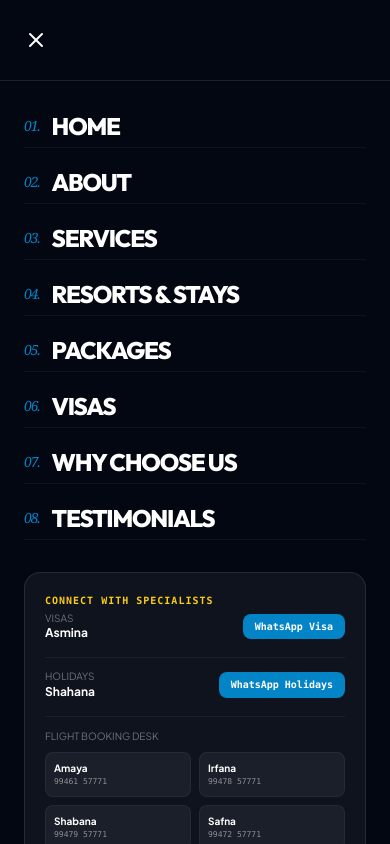
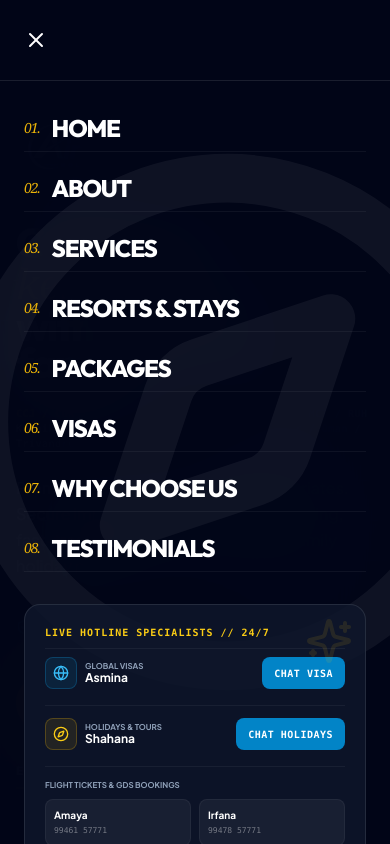
Before and after one commit to MuhammadRamzy/airtixholidays, a Next.js app: page / in a window 390 px wide. Both pictures are taken after a click on the button 36 px from the left and 40 px from the top of the page. Shown: the top 844 px of the page. Built offline with nearby package versions, Linux system fonts and the light colour scheme.

Commit message:
UX: enhance mobile menu drawer, add direct support shortcuts (WhatsApp/Mail), and enlarge logos

```diff
--- a/src/components/Footer.tsx
+++ b/src/components/Footer.tsx
@@ -27,7 +27,7 @@ export default function Footer() {
               <img
                 src="/logo.png"
                 alt="AirTix Holidays"
-                className="h-14 md:h-16 object-contain brightness-0 invert"
+                className="h-18 md:h-20 object-contain brightness-0 invert"
               />
             </a>
 
--- a/src/components/Hero.tsx
+++ b/src/components/Hero.tsx
@@ -99,12 +99,12 @@ export default function Hero() {
               <img
                 src="/logo.png"
                 alt="AirTix Holidays"
-                className="h-14 md:h-16 object-contain brightness-0 invert"
+                className="h-20 md:h-24 object-contain brightness-0 invert"
               />
             </motion.div>
 
             {/* Title */}
-            <motion.h1 variants={itemVariants} className="font-display font-black text-5xl sm:text-6xl md:text-7xl lg:text-[5.5rem] leading-[0.9] tracking-tighter mb-6 text-white">
+            <motion.h1 variants={itemVariants} className="font-display font-black text-[2.6rem] sm:text-5xl md:text-7xl lg:text-[5.5rem] leading-[0.9] tracking-tighter mb-6 text-white">
               Connecting <br />
               <span className="serif-italic font-normal text-gold-400 font-serif lowercase italic tracking-normal block my-1">
                 kerala
@@ -162,7 +162,7 @@ export default function Hero() {
             transition={{ duration: 0.8, delay: 0.2, ease: [0.16, 1, 0.3, 1] }}
             className="lg:col-span-5 w-full"
           >
-            <div className="bg-slate-900/60 backdrop-blur-xl border border-white/10 rounded-3xl p-6 md:p-8 shadow-2xl relative overflow-hidden">
+            <div className="bg-slate-900/60 backdrop-blur-xl border border-white/10 rounded-3xl p-4 sm:p-6 md:p-8 shadow-2xl relative overflow-hidden">
               {/* Header inside Widget */}
               <div className="flex items-center justify-between mb-6 pb-4 border-b border-white/5">
                 <div className="flex items-center gap-2">
@@ -222,13 +222,13 @@ export default function Hero() {
                             <select
                               value={origin}
                               onChange={(e) => setOrigin(e.target.value)}
-                              className="w-full bg-white/5 border border-white/10 rounded-xl px-3.5 py-2.5 text-sm font-bold text-white focus:outline-none focus:border-gold-500 appearance-none cursor-pointer"
+                              className="w-full bg-white/5 border border-white/10 rounded-xl px-2.5 py-2 sm:px-3.5 sm:py-2.5 text-xs sm:text-sm font-bold text-white focus:outline-none focus:border-gold-500 appearance-none cursor-pointer"
                             >
                               <option className="bg-slate-950 text-white" value="Kozhikode (CCJ)">Kozhikode (CCJ)</option>
                               <option className="bg-slate-950 text-white" value="Kochi (COK)">Kochi (COK)</option>
                               <option className="bg-slate-950 text-white" value="Trivandrum (TRV)">Trivandrum (TRV)</option>
                             </select>
-                            <ChevronDown className="w-4 h-4 text-slate-400 absolute right-3 top-3.5 pointer-events-none" />
+                            <ChevronDown className="w-4 h-4 text-slate-400 absolute right-3 top-1/2 -translate-y-1/2 pointer-events-none" />
                           </div>
                         </div>
 
@@ -238,7 +238,7 @@ export default function Hero() {
                             <select
                               value={destination}
                               onChange={(e) => setDestination(e.target.value)}
-                              className="w-full bg-white/5 border border-white/10 rounded-xl px-3.5 py-2.5 text-sm font-bold text-white focus:outline-none focus:border-gold-500 appearance-none cursor-pointer"
+                              className="w-full bg-white/5 border border-white/10 rounded-xl px-2.5 py-2 sm:px-3.5 sm:py-2.5 text-xs sm:text-sm font-bold text-white focus:outline-none focus:border-gold-500 appearance-none cursor-pointer"
                             >
                               <option className="bg-slate-950 text-white" value="Dubai (DXB)">Dubai (DXB)</option>
                               <option className="bg-slate-950 text-white" value="Doha (DOH)">Doha (DOH)</option>
@@ -246,7 +246,7 @@ export default function Hero() {
                               <option className="bg-slate-950 text-white" value="Riyadh (RUH)">Riyadh (RUH)</option>
                               <option className="bg-slate-950 text-white" value="Jeddah (JED)">Jeddah (JED)</option>
                             </select>
-                            <ChevronDown className="w-4 h-4 text-slate-400 absolute right-3 top-3.5 pointer-events-none" />
+                            <ChevronDown className="w-4 h-4 text-slate-400 absolute right-3 top-1/2 -translate-y-1/2 pointer-events-none" />
                           </div>
                         </div>
                       </div>
@@ -259,7 +259,7 @@ export default function Hero() {
                             <select
                               value={passengers}
                               onChange={(e) => setPassengers(e.target.value)}
-                              className="w-full bg-white/5 border border-white/10 rounded-xl px-3.5 py-2.5 text-sm font-bold text-white focus:outline-none focus:border-gold-500 appearance-none cursor-pointer"
+                              className="w-full bg-white/5 border border-white/10 rounded-xl px-2.5 py-2 sm:px-3.5 sm:py-2.5 text-xs sm:text-sm font-bold text-white focus:outline-none focus:border-gold-500 appearance-none cursor-pointer"
                             >
                               <option className="bg-slate-950 text-white" value="1">1 Passenger</option>
                               <option className="bg-slate-950 text-white" value="2">2 Passengers</option>
@@ -267,7 +267,7 @@ export default function Hero() {
                               <option className="bg-slate-950 text-white" value="4">4 Passengers</option>
                               <option className="bg-slate-950 text-white" value="5+">5+ Passengers</option>
                             </select>
-                            <ChevronDown className="w-4 h-4 text-slate-400 absolute right-3 top-3.5 pointer-events-none" />
+                            <ChevronDown className="w-4 h-4 text-slate-400 absolute right-3 top-1/2 -translate-y-1/2 pointer-events-none" />
                           </div>
                         </div>
 
@@ -277,14 +277,14 @@ export default function Hero() {
                             <select
                               value={classType}
                               onChange={(e) => setClassType(e.target.value)}
-                              className="w-full bg-white/5 border border-white/10 rounded-xl px-3.5 py-2.5 text-sm font-bold text-white focus:outline-none focus:border-gold-500 appearance-none cursor-pointer"
+                              className="w-full bg-white/5 border border-white/10 rounded-xl px-2.5 py-2 sm:px-3.5 sm:py-2.5 text-xs sm:text-sm font-bold text-white focus:outline-none focus:border-gold-500 appearance-none cursor-pointer"
                             >
                               <option className="bg-slate-950 text-white" value="Economy">Economy</option>
                               <option className="bg-slate-950 text-white" value="Premium Eco">Premium Eco</option>
                               <option className="bg-slate-950 text-white" value="Business">Business</option>
                               <option className="bg-slate-950 text-white" value="First Class">First Class</option>
                             </select>
-                            <ChevronDown className="w-4 h-4 text-slate-400 absolute right-3 top-3.5 pointer-events-none" />
+                            <ChevronDown className="w-4 h-4 text-slate-400 absolute right-3 top-1/2 -translate-y-1/2 pointer-events-none" />
                           </div>
                         </div>
                       </div>
@@ -321,7 +321,7 @@ export default function Hero() {
                           <select
                             value={visaCountry}
                             onChange={(e) => setVisaCountry(e.target.value)}
-                            className="w-full bg-white/5 border border-white/10 rounded-xl px-3.5 py-2.5 text-sm font-bold text-white focus:outline-none focus:border-gold-500 appearance-none cursor-pointer"
+                            className="w-full bg-white/5 border border-white/10 rounded-xl px-2.5 py-2 sm:px-3.5 sm:py-2.5 text-xs sm:text-sm font-bold text-white focus:outline-none focus:border-gold-500 appearance-none cursor-pointer"
                           >
                             <option className="bg-slate-950 text-white" value="United Arab Emirates (UAE)">United Arab Emirates (UAE)</option>
                             <option className="bg-slate-950 text-white" value="Saudi Arabia (Tourist/Umrah)">Saudi Arabia (Tourist/Umrah)</option>
@@ -331,7 +331,7 @@ export default function Hero() {
                             <option className="bg-slate-950 text-white" value="United Kingdom (UK)">United Kingdom (UK)</option>
                             <option className="bg-slate-950 text-white" value="Southeast Asia (Malaysia/Thailand)">Southeast Asia (Malaysia/Thailand)</option>
                           </select>
-                          <ChevronDown className="w-4 h-4 text-slate-400 absolute right-3 top-3.5 pointer-events-none" />
+                          <ChevronDown className="w-4 h-4 text-slate-400 absolute right-3 top-1/2 -translate-y-1/2 pointer-events-none" />
                         </div>
                       </div>
 
@@ -359,7 +359,7 @@ export default function Hero() {
                           <select
                             value={holidayType}
                             onChange={(e) => setHolidayType(e.target.value)}
-                            className="w-full bg-white/5 border border-white/10 rounded-xl px-3.5 py-2.5 text-sm font-bold text-white focus:outline-none focus:border-gold-500 appearance-none cursor-pointer"
+                            className="w-full bg-white/5 border border-white/10 rounded-xl px-2.5 py-2 sm:px-3.5 sm:py-2.5 text-xs sm:text-sm font-bold text-white focus:outline-none focus:border-gold-500 appearance-none cursor-pointer"
                           >
                             <option className="bg-slate-950 text-white" value="Premium Alleppey Houseboat Cruise">Premium Alleppey Houseboat Cruise</option>
                             <option className="bg-slate-950 text-white" value="Munnar Mist Valley Hill Resort stay">Munnar Mist Valley Hill Resort Stay</option>
@@ -367,7 +367,7 @@ export default function Hero() {
                             <option className="bg-slate-950 text-white" value="Premium 5-Star Umrah Package">Premium 5-Star Umrah Package</option>
                             <option className="bg-slate-950 text-white" value="Deluxe Malaysia/Thailand Holiday">Deluxe Malaysia/Thailand Holiday</option>
                           </select>
-                          <ChevronDown className="w-4 h-4 text-slate-400 absolute right-3 top-3.5 pointer-events-none" />
+                          <ChevronDown className="w-4 h-4 text-slate-400 absolute right-3 top-1/2 -translate-y-1/2 pointer-events-none" />
                         </div>
                       </div>
 
--- a/src/components/Navbar.tsx
+++ b/src/components/Navbar.tsx
@@ -3,7 +3,7 @@
 import React, { useState, useEffect, useRef } from "react";
 import { motion as motionBase, AnimatePresence as AnimatePresenceBase } from "framer-motion";
 import { siteConfig } from "@/config/site";
-import { Menu, X, Phone, MessageSquare, ChevronDown, Sparkles, Building, Compass, Globe } from "lucide-react";
+import { Menu, X, Phone, MessageSquare, ChevronDown, Sparkles, Building, Compass, Globe, ArrowRight, Mail } from "lucide-react";
 
 export default function Navbar() {
   const [isScrolled, setIsScrolled] = useState(false);
@@ -98,11 +98,11 @@ export default function Navbar() {
                     animate={{ opacity: 1, y: 0 }}
                     exit={{ opacity: 0, y: 10 }}
                     transition={{ duration: 0.25, ease: [0.16, 1, 0.3, 1] }}
-                    className="absolute right-0 top-full mt-3 w-80 bg-white border border-slate-200/80 rounded-2xl shadow-xl shadow-slate-100 p-5 space-y-4 text-slate-800"
+                    className="absolute right-0 top-full mt-3 w-80 bg-white border border-slate-200/80 rounded-2xl shadow-xl shadow-slate-100/50 p-5 space-y-4 text-slate-800"
                   >
                     <div className="flex items-center gap-1.5 pb-2 border-b border-slate-100">
                       <Sparkles className="w-3.5 h-3.5 text-gold-500" />
-                      <span className="font-mono text-[9px] tracking-widest text-slate-400 uppercase font-bold">
+                      <span className="font-mono text-[9px] tracking-widest text-slate-450 uppercase font-extrabold">
                         Direct Desk Routing
                       </span>
                     </div>
@@ -166,9 +166,30 @@ export default function Navbar() {
                       </div>
                     </div>
 
+                    {/* Direct Contact Buttons (WhatsApp & Mail) */}
+                    <div className="space-y-2 pt-3 border-t border-slate-100">
+                      <a
+                        href="https://wa.me/919946157771?text=Hi%20AirTixHolidays%20Team%2C%20I%20have%20a%20general%20inquiry."
+                        target="_blank"
+                        rel="noopener noreferrer"
+                        className="w-full flex items-center justify-center gap-2 bg-[#25D366] hover:bg-[#20ba5a] text-white font-mono text-[10px] uppercase tracking-widest font-black py-2.5 rounded-xl transition-colors shadow-sm"
+                      >
+                        <MessageSquare className="w-3.5 h-3.5" />
+                        WhatsApp Support
+                      </a>
+
+                      <a
+                        href={`mailto:${siteConfig.contact.email}`}
+                        className="w-full flex items-center justify-center gap-2 bg-slate-900 hover:bg-slate-950 text-white font-mono text-[10px] uppercase tracking-widest font-black py-2.5 rounded-xl transition-colors shadow-sm"
+                      >
+                        <Mail className="w-3.5 h-3.5 text-gold-400" />
+                        Email Desk
+                      </a>
+                    </div>
+
                     {/* Landline */}
                     <div className="pt-2.5 border-t border-slate-100 flex items-center justify-between text-xs">
-                      <div className="flex items-center gap-1.5 text-slate-500 font-medium">
+                      <div className="flex items-center gap-1.5 text-slate-550 font-medium">
                         <Building className="w-3.5 h-3.5 text-slate-400" />
                         <span>Kozhikode Landline:</span>
                       </div>
@@ -203,10 +224,15 @@ export default function Navbar() {
             animate={{ opacity: 1, y: 0 }}
             exit={{ opacity: 0, y: -15 }}
             transition={{ duration: 0.4, ease: [0.16, 1, 0.3, 1] }}
-            className="fixed inset-0 z-40 bg-[#030712] text-white pt-24 px-6 flex flex-col justify-between pb-8 lg:hidden overflow-y-auto"
+            className="fixed inset-0 z-40 bg-slate-950/98 backdrop-blur-2xl text-white pt-24 px-6 flex flex-col justify-between pb-8 lg:hidden overflow-y-auto"
           >
+            {/* Background design accents */}
+            <div className="absolute inset-0 pointer-events-none opacity-5 overflow-hidden">
+              <Compass className="w-[150%] h-[150%] absolute -top-1/4 -right-1/3 text-white" />
+            </div>
+
             {/* Scrollable container for mobile items */}
-            <div className="space-y-8 mt-2">
+            <div className="space-y-8 mt-2 relative z-10">
               <div className="flex flex-col gap-3">
                 {siteConfig.navItems.map((item, idx) => (
                   <motionBase.a
@@ -216,78 +242,119 @@ export default function Navbar() {
                     key={item.href}
                     href={item.href}
                     onClick={(e) => handleNavLinkClick(e, item.href)}
-                    className="font-display font-black text-2xl uppercase tracking-tighter text-white hover:text-gold-400 flex items-center min-h-[44px] border-b border-white/5"
+                    className="font-display font-black text-2xl uppercase tracking-tighter text-white hover:text-gold-400 flex items-center justify-between min-h-[48px] border-b border-white/5 group transition-colors"
                   >
-                    <span className="serif-italic font-normal font-serif text-teal-600 text-sm mr-3 lowercase italic select-none">
-                      0{idx + 1}.
-                    </span>
-                    {item.label}
+                    <div className="flex items-center">
+                      <span className="serif-italic font-normal font-serif text-gold-500 text-sm mr-3 lowercase italic select-none">
+                        0{idx + 1}.
+                      </span>
+                      {item.label}
+                    </div>
+                    <ArrowRight className="w-4 h-4 text-gold-400 opacity-0 group-hover:opacity-100 -translate-x-2 group-hover:translate-x-0 transition-all duration-300" />
                   </motionBase.a>
                 ))}
               </div>
 
               {/* Mobile Contact Selector Panel */}
-              <div className="space-y-4 bg-white/5 p-5 rounded-2xl border border-white/10">
-                <span className="text-[10px] font-mono tracking-widest text-gold-400 uppercase font-bold block mb-1">
-                  Connect with Specialists
+              <div className="space-y-4 bg-slate-900/85 p-5 rounded-2xl border border-white/10 relative overflow-hidden">
+                <div className="absolute top-0 right-0 p-3 opacity-10">
+                  <Sparkles className="w-12 h-12 text-gold-400" />
+                </div>
+
+                <span className="text-[10px] font-mono tracking-widest text-gold-400 uppercase font-extrabold block mb-2 border-b border-white/5 pb-2">
+                  Live Hotline Specialists // 24/7
                 </span>
 
                 {/* Visa */}
-                <div className="flex items-center justify-between text-xs">
-                  <div>
-                    <span className="text-[10px] text-white/40 uppercase block">Visas</span>
-                    <span className="font-bold text-white">{siteConfig.departments.visa.name}</span>
+                <div className="flex items-center justify-between gap-4">
+                  <div className="flex items-center gap-2">
+                    <div className="w-8 h-8 rounded-lg bg-teal-500/10 flex items-center justify-center border border-teal-500/25">
+                      <Globe className="w-4 h-4 text-teal-400" />
+                    </div>
+                    <div>
+                      <span className="text-[8px] text-slate-400 uppercase block font-bold">Global Visas</span>
+                      <span className="font-bold text-xs text-white block -mt-0.5">{siteConfig.departments.visa.name}</span>
+                    </div>
                   </div>
                   <a
                     href={`https://wa.me/${siteConfig.departments.visa.phoneDial}?text=${encodeURIComponent("Hi Asmina, I need visa assistance.")}`}
-                    className="px-3 py-1.5 rounded-lg bg-teal-600 text-white font-bold font-mono text-[10px] hover:bg-teal-700"
+                    className="inline-flex items-center justify-center bg-teal-600 hover:bg-teal-700 text-white font-bold py-1.5 px-3 rounded-lg text-[10px] tracking-wider uppercase font-mono transition-colors min-h-[32px]"
                   >
-                    WhatsApp Visa
+                    Chat Visa
                   </a>
                 </div>
 
                 {/* Holidays */}
-                <div className="flex items-center justify-between text-xs pt-3 border-t border-white/5">
-                  <div>
-                    <span className="text-[10px] text-white/40 uppercase block">Holidays</span>
-                    <span className="font-bold text-white">{siteConfig.departments.holidays.name}</span>
+                <div className="flex items-center justify-between gap-4 pt-3 border-t border-white/5">
+                  <div className="flex items-center gap-2">
+                    <div className="w-8 h-8 rounded-lg bg-gold-500/10 flex items-center justify-center border border-gold-500/25">
+                      <Compass className="w-4 h-4 text-gold-400" />
+                    </div>
+                    <div>
+                      <span className="text-[8px] text-slate-400 uppercase block font-bold">Holidays & Tours</span>
+                      <span className="font-bold text-xs text-white block -mt-0.5">{siteConfig.departments.holidays.name}</span>
+                    </div>
                   </div>
                   <a
                     href={`https://wa.me/${siteConfig.departments.holidays.phoneDial}?text=${encodeURIComponent("Hi Shahana, I'm interested in booking a package.")}`}
-                    className="px-3 py-1.5 rounded-lg bg-teal-600 text-white font-bold font-mono text-[10px] hover:bg-teal-700"
+                    className="inline-flex items-center justify-center bg-teal-600 hover:bg-teal-700 text-white font-bold py-1.5 px-3 rounded-lg text-[10px] tracking-wider uppercase font-mono transition-colors min-h-[32px]"
                   >
-                    WhatsApp Holidays
+                    Chat Holidays
                   </a>
                 </div>
 
                 {/* Sales list */}
                 <div className="pt-3 border-t border-white/5">
-                  <span className="text-[10px] text-white/40 uppercase block mb-2">Flight Booking Desk</span>
+                  <span className="text-[8px] text-slate-400 uppercase block font-bold mb-2">Flight Tickets & GDS Bookings</span>
                   <div className="grid grid-cols-2 gap-2">
                     {siteConfig.departments.sales.map((rep) => (
                       <a
                         key={rep.name}
                         href={`https://wa.me/${rep.phoneDial}?text=${encodeURIComponent(`Hi ${rep.name}, I want to book a flight ticket.`)}`}
-                        className="p-2 rounded-lg bg-white/5 border border-white/5 text-left text-white block hover:bg-white/10"
+                        className="p-2 rounded-lg bg-white/5 border border-white/5 text-left text-white block hover:bg-white/10 hover:border-white/10 transition-all group"
                       >
-                        <span className="text-[10px] font-bold block">{rep.name}</span>
-                        <span className="text-[8px] text-white/50 block font-mono">{rep.phone.replace("+91 ", "")}</span>
+                        <span className="text-[10px] font-black block group-hover:text-gold-400 transition-colors">{rep.name}</span>
+                        <span className="text-[8px] text-white/40 block font-mono mt-0.5">{rep.phone.replace("+91 ", "")}</span>
                       </a>
                     ))}
                   </div>
                 </div>
 
+                {/* Direct Action Buttons (WhatsApp & Mail) */}
+                <div className="grid grid-cols-2 gap-2 pt-3 border-t border-white/5">
+                  <a
+                    href="https://wa.me/919946157771?text=Hi%20AirTixHolidays%20Team%2C%20I%20have%20a%20general%20inquiry."
+                    target="_blank"
+                    rel="noopener noreferrer"
+                    className="w-full flex items-center justify-center gap-1.5 bg-[#25D366] hover:bg-[#20ba5a] text-white font-mono text-[9px] uppercase tracking-widest font-black py-2 rounded-lg transition-colors shadow-sm"
+                  >
+                    <MessageSquare className="w-3 h-3" />
+                    WhatsApp
+                  </a>
+
+                  <a
+                    href={`mailto:${siteConfig.contact.email}`}
+                    className="w-full flex items-center justify-center gap-1.5 bg-white/10 hover:bg-white/15 text-white font-mono text-[9px] uppercase tracking-widest font-black py-2 rounded-lg transition-colors shadow-sm"
+                  >
+                    <Mail className="w-3 h-3 text-gold-400" />
+                    Email
+                  </a>
+                </div>
+
                 {/* Landline */}
-                <div className="pt-3 border-t border-white/5 flex justify-between text-xs">
-                  <span className="text-white/60">Kozhikode Office:</span>
-                  <a href={`tel:${siteConfig.contact.officePhoneDial}`} className="font-mono font-bold text-gold-400">
+                <div className="pt-3 border-t border-white/5 flex items-center justify-between text-xs">
+                  <div className="flex items-center gap-1.5 text-white/60">
+                    <Building className="w-3.5 h-3.5 text-white/30" />
+                    <span>Office Landline:</span>
+                  </div>
+                  <a href={`tel:${siteConfig.contact.officePhoneDial}`} className="font-mono font-black text-gold-400 hover:underline">
                     {siteConfig.contact.officePhone}
                   </a>
                 </div>
               </div>
             </div>
 
-            <div className="flex justify-between font-mono text-[8px] text-white/20 tracking-wider pt-4 border-t border-white/5 mt-auto">
+            <div className="flex justify-between font-mono text-[8px] text-white/20 tracking-wider pt-4 border-t border-white/5 mt-auto relative z-10">
               <span>AIRTIX HOLIDAYS COK DESK</span>
               <span>EST. 2026</span>
             </div>
```
